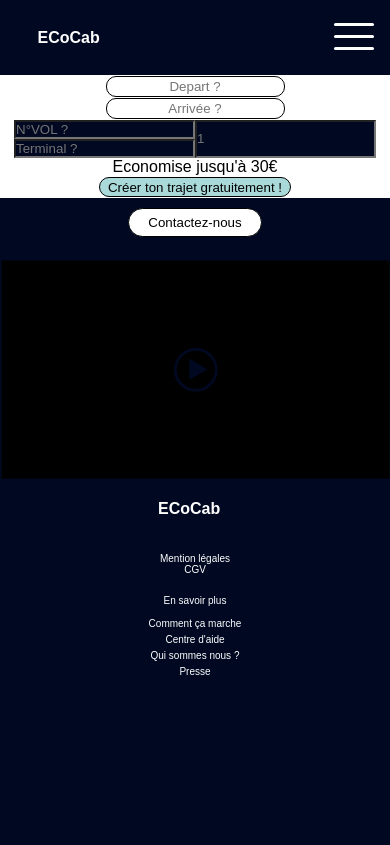
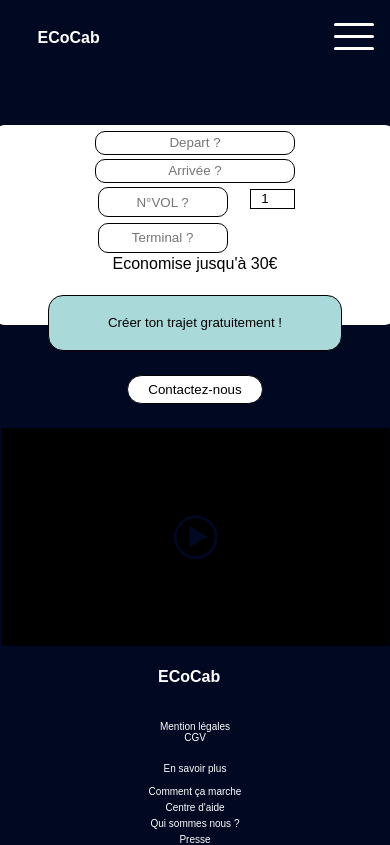
Before and after one commit to Julesc002/Stage-Ecocab, a React (Create React App) app: page /PosterUnTrajet in a window 390 px wide. Built offline with nearby package versions, Linux system fonts and the light colour scheme; a web font is replaced by a local one.

Commit message:
Formulaire creation trajet

```diff
--- a/src/components/FormCreationTrajet.js
+++ b/src/components/FormCreationTrajet.js
@@ -1,6 +1,8 @@
-import React from 'react';
+import React, {useState} from 'react';
 
 const FormCreationTrajet = () => {
+    const [numberOfPeople, setNumberOfPeople] = useState(1);
+
     return (
         <div>
             <div className='form'>
@@ -11,7 +13,7 @@
                         <input className='form_conteneurPartieSecondaire_conteneurInputs_inputsSecondaires' type='text' placeholder="N°VOL ?"/>
                         <input className='form_conteneurPartieSecondaire_conteneurInputs_inputsSecondaires' type='text' placeholder="Terminal ?"/>
                     </div>
-                    <input type='number' placeholder="1"/>
+                    <input className='form_conteneurPartieSecondaire_inputNumber' type='number' min="1" value={numberOfPeople} onChange={(e) => setNumberOfPeople(e.target.value)}/>
                 </div>
                 <p className='form_texte'>Economise jusqu'à 30€</p>
                 <button className='form_boutonCreer'>Créer ton trajet gratuitement !</button>
--- a/src/pages/PosterUnTrajet.js
+++ b/src/pages/PosterUnTrajet.js
@@ -5,9 +5,9 @@
 
 const PosterUnTrajet = () => {
     return (
-        <article>
+        <article className='conteneurGlobal'>
             <FormCreationTrajet />
-            <div className='conteneurboutonEtPlaceholder'>
+            <div className='conteneurGlobal_conteneurboutonEtPlaceholder'>
                 <BoutonContact />
                 <VideoExplication />
             </div>
--- a/src/styles/components/_formCreationTrajet.css
+++ b/src/styles/components/_formCreationTrajet.css
@@ -3,13 +3,21 @@
     display: flex;
     flex-direction: column;
     align-items: center;
+    width: 400px;
+    height: 200px;
+    padding: 1%;
+    border-radius: 10px;
+    margin-left: 30%;
+    margin-top: 5%;
+    margin-bottom: 2.5%;
 }
 
 .form_inputsMajeurs {
     text-align: center;
-    padding-top: 0.5%;
-    margin: 0.2%;
-    padding-bottom: 0.5%;
+    padding-top: 1%;
+    margin: 0.4%;
+    padding-bottom: 1%;
+    width: 200px;
     background-color: white;
     color: black;
     border-radius: 10px;
@@ -29,7 +37,32 @@
 }
 
 .form_conteneurPartieSecondaire_conteneurInputs_inputsSecondaires {
+    text-align: center;
+    padding-top: 2%;
+    margin: 2%;
+    padding-bottom: 2%;
+    padding-left: 10px;
+    padding-right: 10px;
+    width: 130px;
+    height: 30px;
+    background-color: white;
+    color: black;
+    border-radius: 10px;
+    border: 1px solid black;
+}
 
+.form_conteneurPartieSecondaire_inputNumber {
+    text-align: center;
+    padding-top: 1%;
+    margin: 2%;
+    margin-left: 25px;
+    padding-bottom: 1%;
+    width: 45px;
+    height: 20px;
+    background-color: white;
+    color: black;
+    border: 1px solid black;
+    align-self: top;
 }
 
 .form_texte {
@@ -41,12 +74,30 @@
     background-color: #AAD9D9;
     color: black;
     border-radius: 15px;
-    padding: 0.5% 2%;
+    padding: 5% 15%;
     border: 1px solid black;
-    margin: 0.2%;
+    margin: 0.4%;
+    position: relative;
+    top: 20px;
 }
 
 .form_boutonCreer:hover {
     transition: 0.5s;
     background-color: var(--buttonsHoverColor);
 }
+
+@media (max-width: 1000px) {
+    .form {
+        background-color: white;
+        display: flex;
+        flex-direction: column;
+        align-items: center;
+        width: 400px;
+        height: 200px;
+        padding: 1%;
+        border-radius: 10px;
+        margin-left: 0%;
+        margin-top: 12.5%;
+        margin-bottom: 10%;
+    }
+}
--- a/src/styles/pages/_posterUnTrajet.css
+++ b/src/styles/pages/_posterUnTrajet.css
@@ -1,6 +1,15 @@
-.conteneurboutonEtPlaceholder {
+.conteneurGlobal_conteneurboutonEtPlaceholder {
     display: flex;
     flex-direction: column;
     justify-content: center;
     align-items: center;
 }
+
+@media (max-width: 1000px) {
+    .conteneurGlobal {
+        display: flex;
+        flex-direction: column;
+        justify-content: center;
+        align-items: center;
+    }
+}
```
